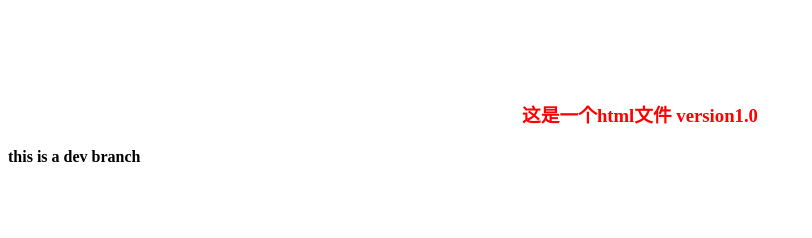
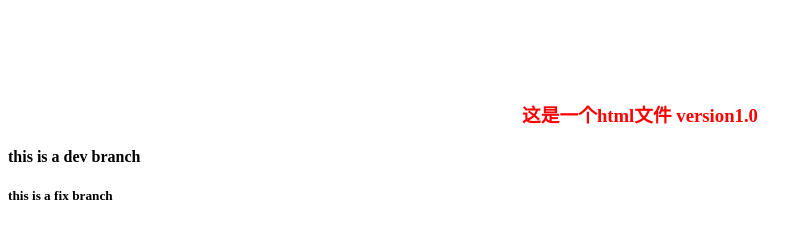
Before and after one commit to likewalking/likewalking.com, a plain HTML site: page index.html in a window 1280 px wide. Shown: the whole page, without its empty margins (0-812 px from the left). Drawn offline with Linux system fonts and the light colour scheme.

Commit message:
fix branch

```diff
--- a/index.html
+++ b/index.html
@@ -7,6 +7,7 @@
 <body>
 	<h3>这是一个html文件 version1.0</h3>
     <h4>this is a dev branch</h4>
+    <h5>this is a fix branch</h5>
 </body>
 </!DOCTYPE html>
 <html>
```
